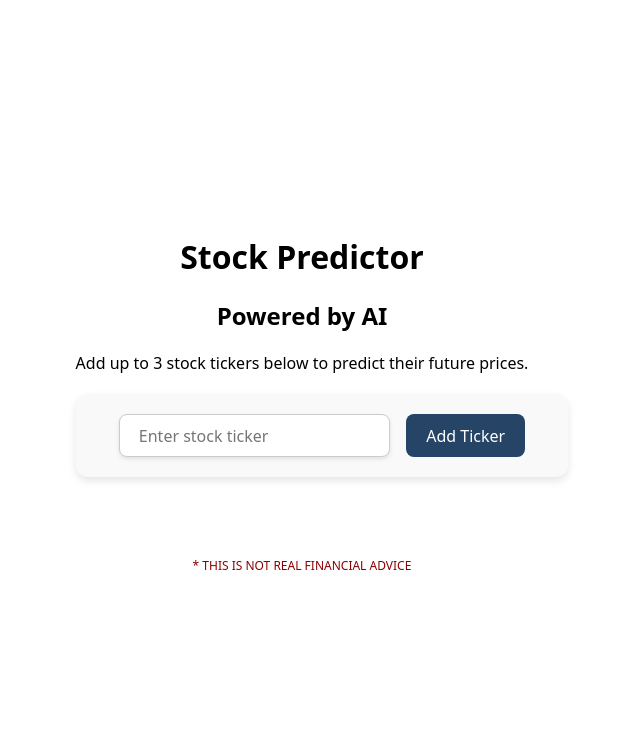
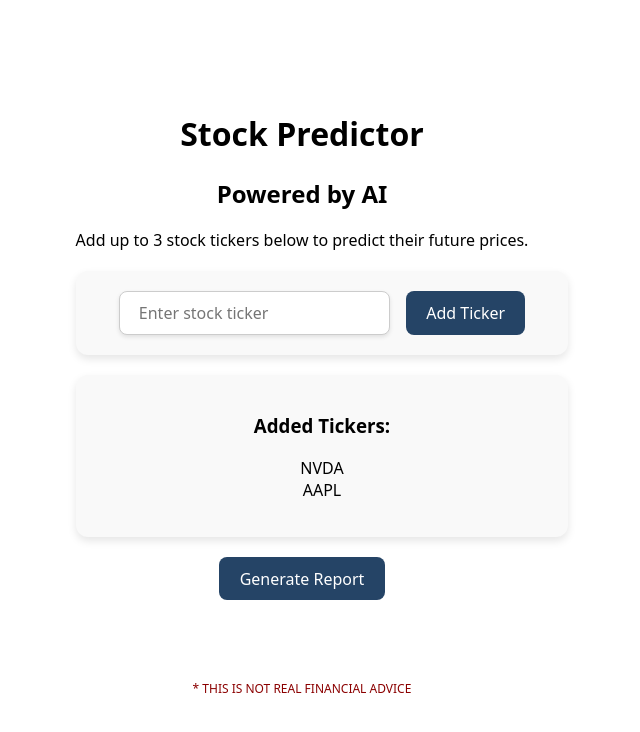
Before and after one commit to kquilty/ai-stock-predictor, a React (Vite) app: page / in a window 1280 px wide. Shown: the top 732 px of the page, without its empty margins (338-978 px from the left). Built offline with nearby package versions, Linux system fonts and the light colour scheme.

Commit message:
Got polygon API call working

```diff
--- a/src/App.jsx
+++ b/src/App.jsx
@@ -1,8 +1,9 @@
 import { useState } from 'react'
 import './App.css'
+import { dates } from './dates.js'
 
 export default function App() {
-    const [stockTickers, setStockTickers] = useState([])
+    const [stockTickers, setStockTickers] = useState(['NVDA', 'AAPL'])
     const [isGeneratingReport, setIsGeneratingReport] = useState(false)
     const [isReportGenerated, setIsReportGenerated] = useState(false)
     const [reportContent, setReportContent] = useState('')
@@ -22,12 +23,16 @@ export default function App() {
         // document.querySelector('.action-panel').style.display = 'none'
         // loadingArea.style.display = 'flex'
         try {
-            /*
-            const stockData = await Promise.all(tickersArr.map(async (ticker) => {
-                const url = `https://api.polygon.io/v2/aggs/ticker/${ticker}/range/1/day/${dates.startDate}/${dates.endDate}?apiKey=${process.env.POLYGON_API_KEY}`
+
+            const stockData = await Promise.all(stockTickers.map(async (ticker) => {
+                const url = `https://api.polygon.io/v2/aggs/ticker/${ticker}/range/1/day/${dates.startDate}/${dates.endDate}?apiKey=${import.meta.env.VITE_POLYGON_API_KEY}`
                 const response = await fetch(url)
                 const data = await response.text()
                 const status = await response.status
+
+                console.log('data for ', ticker, ': ')
+                console.log(data)
+
                 if (status === 200) {
                     //apiMessage.innerText = 'Creating report...'
                     return data
@@ -35,12 +40,13 @@ export default function App() {
                     //loadingArea.innerText = 'There was an error fetching stock data.'
                 }
             }))
-            */
 
             // Simulated stock data fetch
-            await new Promise(resolve => setTimeout(resolve, 2000))
-            const stockData = stockTickers.map(ticker => `Data for ${ticker}\n`)
-            const newReportContent = 'Fetched Stock Data:\n' + stockData.join('')
+            // await new Promise(resolve => setTimeout(resolve, 2000))
+            // const stockData = stockTickers.map(ticker => `Data for ${ticker}\n`)
+            // const newReportContent = 'Fetched Stock Data:\n' + stockData.join('')
+
+            const newReportContent = 'Fetched Stock Data:\n' + stockData.join('\n')
 
             setReportContent(newReportContent)
 
```
Also changed, not shown: src/dates.js (renamed from src/utils.js), 1 other file (tests, documents, lock files or other folders).
